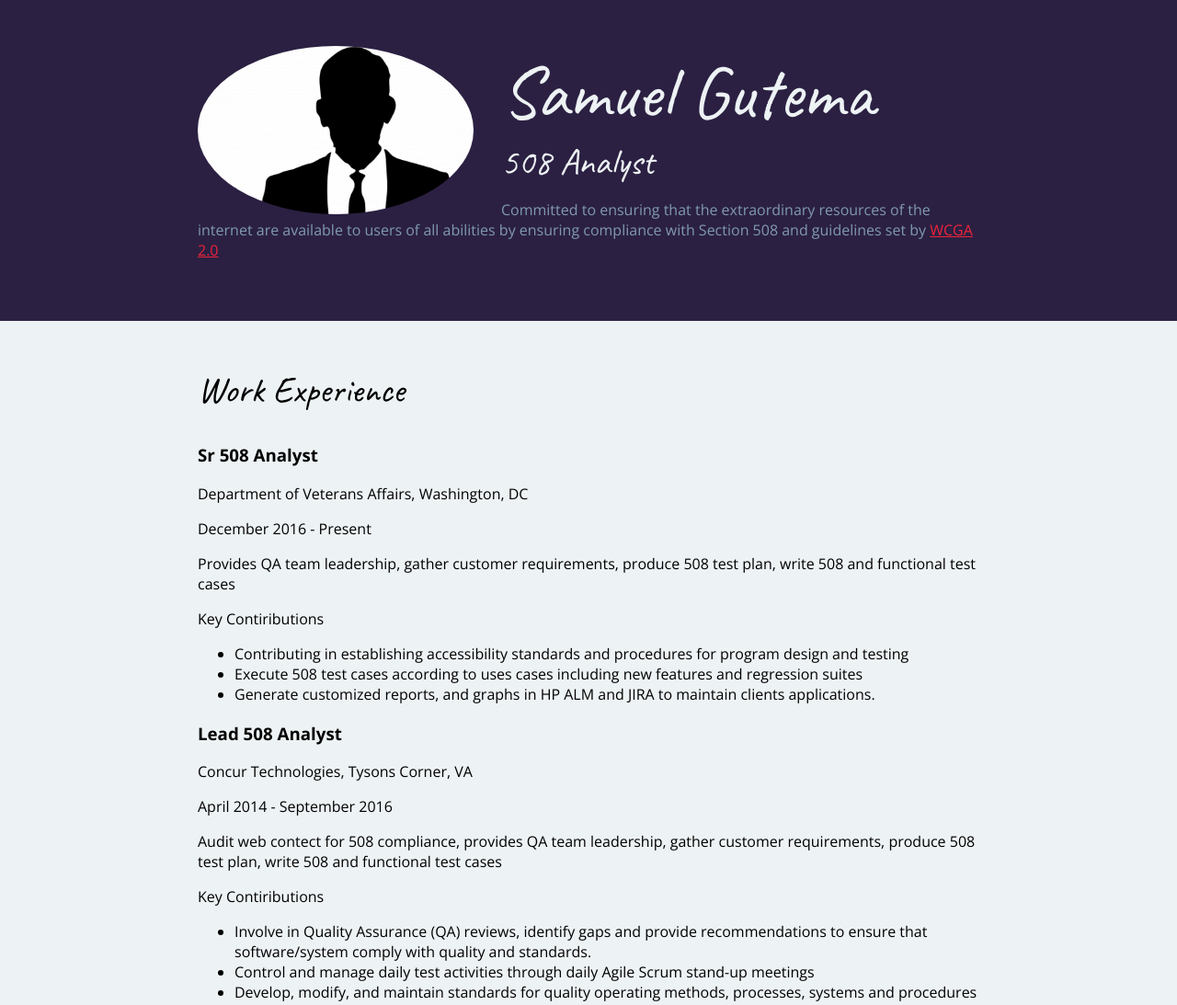
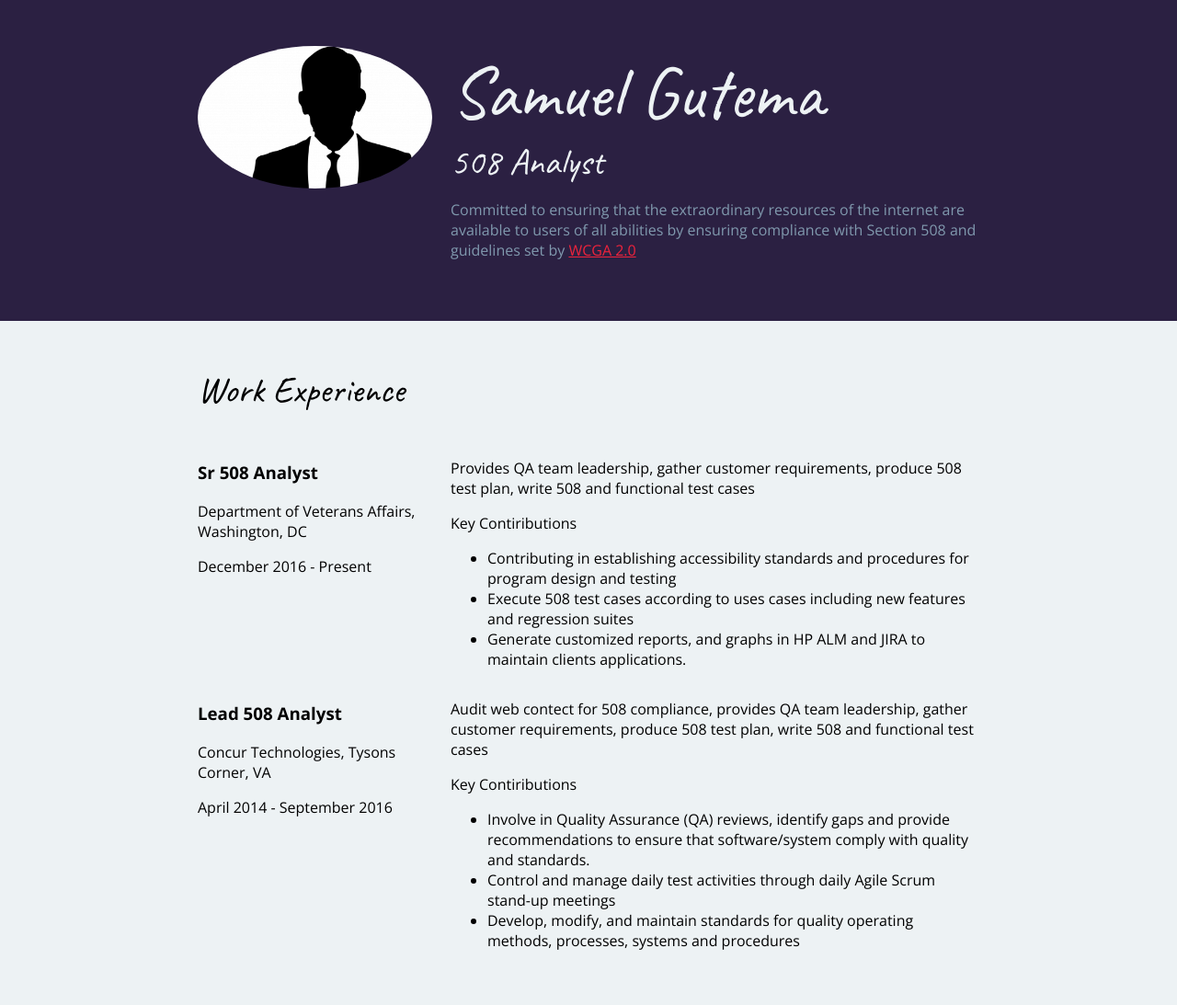
Before and after one commit to samgutema/resume, a plain HTML site: page index.html in a window 1280 px wide. Shown: the top 1093 px of the page at 92% size. Drawn offline with nearby package versions, Linux system fonts and the light colour scheme.

Commit message:
commit 5

```diff
--- a/css/style.css
+++ b/css/style.css
@@ -52,15 +52,19 @@ a:hover {
     overflow: auto;
 }
 
-/*
+
 .col-narrow {
     width: 30%;
+    float:left;
+
 }
 
 .col-wide {
     width:70%;
+    float: left;
+    padding-left: 20px;
+
 }
-*/
 
 /* header and footer */
 
@@ -72,10 +76,8 @@ header,footer {
 /* header */
 
 .profile-img {
-    width:300px;
     border-radius: 50%;
-    float: left;
-    margin-right: 30px;
+
 }
 
 
--- a/index.html
+++ b/index.html
@@ -37,25 +37,34 @@
             <h2>Work Experience</h2>
 
             <!-- Job Details: copy this whole block to add more jobs -->
+
+            <div class="col-narrow">
+
                 <h3>Sr 508 Analyst</h3>
                 <p>Department of Veterans Affairs, Washington, DC </p>
                 <p>December 2016 - Present</p>
+            </div>
 
             <!-- Add as many paragraphs as you need. -->
+            <div class="col-wide">
                 <p>Provides  QA team leadership, gather customer requirements, produce  508 test plan, write 508 and functional test cases</p>
                 <p>Key Contiributions </p>
                     <ul>
                         <li> Contributing in establishing accessibility standards and procedures for program design and testing </li>
                         <li> Execute 508 test cases according to uses cases including new features and regression suites</li>
                         <li> Generate customized reports, and graphs in HP ALM and JIRA to maintain clients applications.</li>
+                    </ul>
+            </div>
 
-            </ul>
             <!-- Job Details: copy this whole block to add more jobs -->
+            <div class="col-narrow">
                 <h3>Lead 508 Analyst</h3>
                 <p>Concur Technologies, Tysons Corner, VA  </p>
                  <p>April 2014 - September 2016</p>
+            </div>
 
             <!-- Add as many paragraphs as you need. -->
+            <div class="col-wide">
                 <p>Audit web contect for 508 compliance, provides  QA team leadership, gather customer requirements, produce  508 test plan, write 508 and functional test cases</p>
                 <p>Key Contiributions </p>
                     <ul>
@@ -63,6 +72,7 @@
                         <li> Control and manage daily test activities through daily Agile Scrum stand-up meetings</li>
                         <li> Develop, modify, and maintain standards for quality operating methods, processes, systems and procedures </li>
                     </ul>
+            </div>
         </div>
         </section>
 
```
Lines whose indentation alone changed are shown as unchanged.
